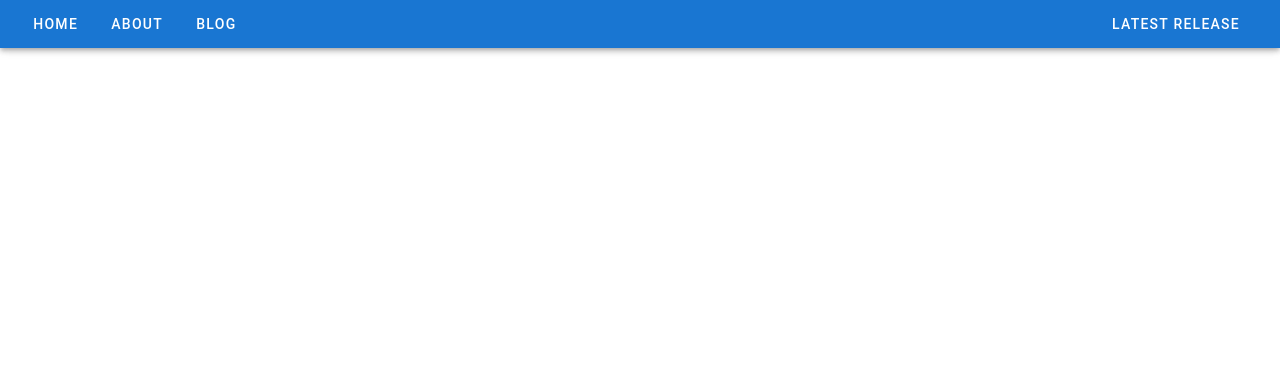
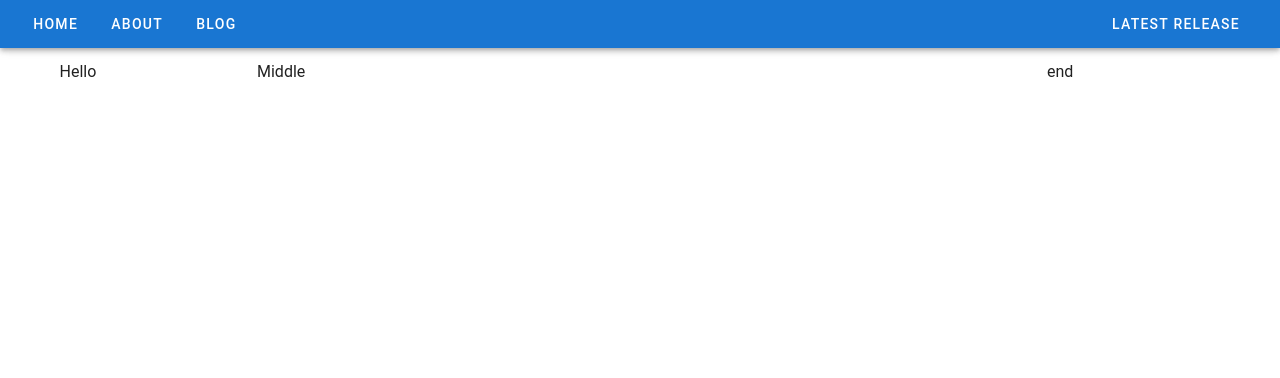
Before and after one commit to drTricked/InternshipKnowledge, a Vue app in the folder internship-knowledge/: page /blog in a window 1280 px wide. Shown: the top 378 px of the page. Built offline with nearby package versions, Linux system fonts and the light colour scheme; the HTML template or start-up script is replaced by a standard one.

Commit message:
Adds initial files for views

```diff
--- a/internship-knowledge/src/router/index.js
+++ b/internship-knowledge/src/router/index.js
@@ -19,6 +19,15 @@ const routes = [
     component: () =>
       import(/* webpackChunkName: "about" */ "../views/About.vue"),
   },
+  {
+    path: "/blog",
+    name: "Blog",
+    // route level code-splitting
+    // this generates a separate chunk (about.[hash].js) for this route
+    // which is lazy-loaded when the route is visited.
+    component: () =>
+      import(/* webpackChunkName: "about" */ "../views/Blog.vue"),
+  },
 ];
 
 const router = new VueRouter({
--- /dev/null
+++ b/internship-knowledge/src/views/Blog.vue
@@ -0,0 +1,37 @@
+<template>
+  <v-container>
+    <v-row>
+      <v-col cols="12" sm="2">
+        <v-sheet rounded="lg" min-height="268">
+          Hello
+        </v-sheet>
+      </v-col>
+
+      <v-col cols="12" sm="8">
+        <v-sheet min-height="70vh" rounded="lg">
+          Middle
+        </v-sheet>
+      </v-col>
+
+      <v-col cols="12" sm="2">
+        <v-sheet rounded="lg" min-height="268">
+          end
+        </v-sheet>
+      </v-col>
+    </v-row>
+  </v-container>
+</template>
+
+<script>
+  import BlogPostShort from "../components/BlogPostShort";
+  import BlogPostFull from "../components/BlogPostFull";
+
+  export default {
+    components: {
+      BlogPostShort,
+      BlogPostFull,
+    },
+  };
+</script>
+
+<style></style>
--- a/internship-knowledge/src/views/Home.vue
+++ b/internship-knowledge/src/views/Home.vue
@@ -1,12 +1,10 @@
 <template>
   <div class="home">
-    Hello
+    Hello you are in the home class now
   </div>
 </template>
 
 <script>
-  // @ is an alias to /src
-
   export default {
     name: "Home",
     components: {},
```
